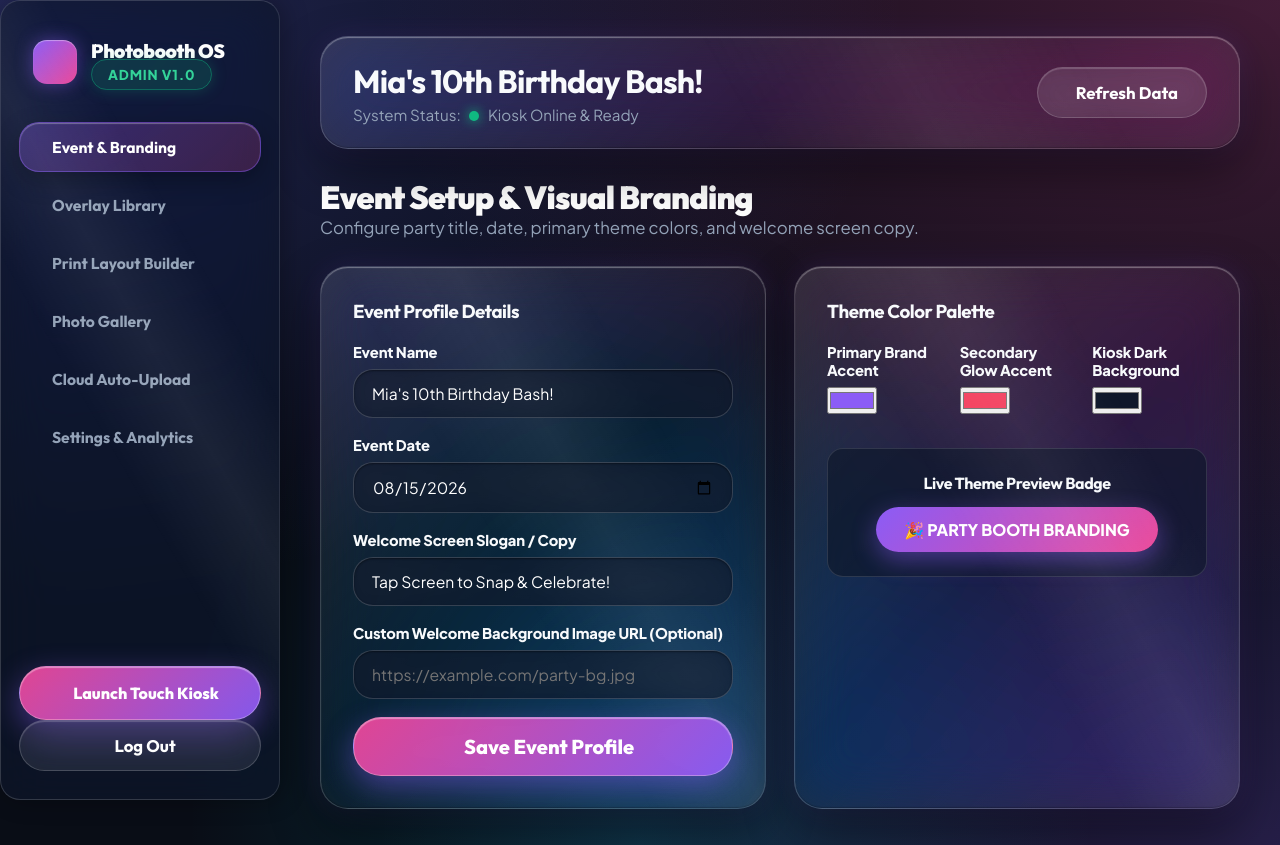
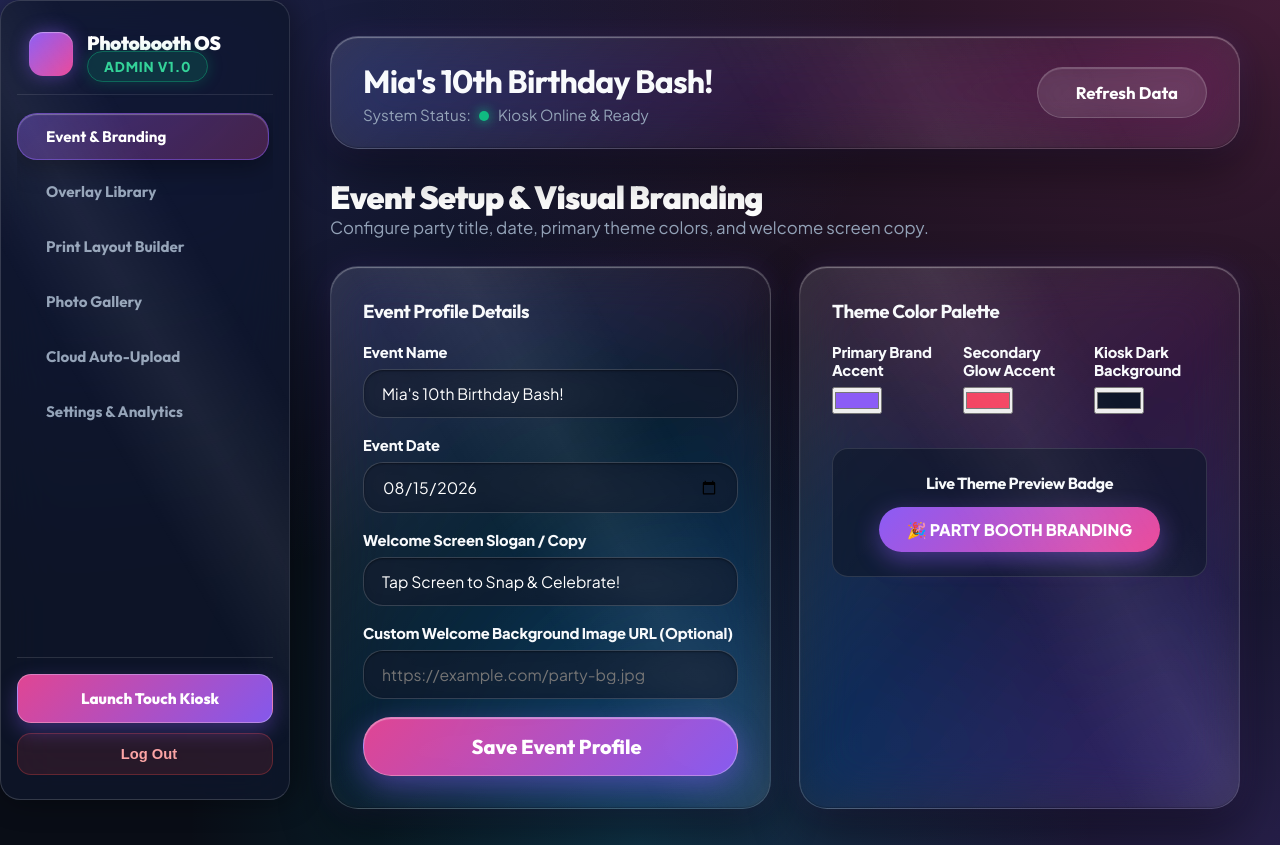
Before and after one commit to Gabs64/photobooth-system, a website: page public/admin/index.html in a window 1280 px wide. Drawn offline with nearby package versions, Linux system fonts and the light colour scheme.

Commit message:
Fix Admin Portal sidebar layout and bottom-left button alignment

```diff
--- a/public/admin/admin.css
+++ b/public/admin/admin.css
@@ -2,7 +2,7 @@
 
 .admin-wrapper {
   display: grid;
-  grid-template-columns: 280px 1fr;
+  grid-template-columns: 290px 1fr;
   min-height: 100vh;
   background: var(--color-bg-dark);
   background-image: var(--color-bg-mesh);
@@ -11,27 +11,29 @@
 
 /* Sidebar Navigation Rail */
 .admin-sidebar {
-  padding: 28px 18px;
+  padding: 24px 16px;
   display: flex;
   flex-direction: column;
-  justify-content: space-between;
-  background: rgba(15, 23, 42, 0.7);
-  backdrop-filter: blur(24px) saturate(180%);
-  -webkit-backdrop-filter: blur(24px) saturate(180%);
+  background: rgba(15, 23, 42, 0.82);
+  backdrop-filter: blur(28px) saturate(180%);
+  -webkit-backdrop-filter: blur(28px) saturate(180%);
   border-right: 1px solid rgba(255, 255, 255, 0.12);
   position: sticky;
   top: 0;
   height: 100vh;
+  max-height: 100vh;
   z-index: 20;
-  box-shadow: 4px 0 25px rgba(0, 0, 0, 0.3);
+  box-shadow: 4px 0 30px rgba(0, 0, 0, 0.4);
+  overflow: hidden;
 }
 
 .sidebar-brand {
   display: flex;
   align-items: center;
   gap: 14px;
-  padding: 10px 14px;
-  margin-bottom: 28px;
+  padding: 6px 12px 18px;
+  border-bottom: 1px solid rgba(255, 255, 255, 0.1);
+  margin-bottom: 18px;
 }
 
 .brand-icon {
@@ -58,20 +60,30 @@
   flex-direction: column;
   gap: 8px;
   flex: 1;
+  overflow-y: auto;
+  padding-right: 4px;
+}
+
+.sidebar-nav::-webkit-scrollbar {
+  width: 4px;
+}
+.sidebar-nav::-webkit-scrollbar-thumb {
+  background: rgba(255, 255, 255, 0.15);
+  border-radius: 4px;
 }
 
 .nav-item {
   background: transparent;
   color: var(--color-text-muted);
   border: 1px solid transparent;
-  padding: 14px 18px;
+  padding: 13px 16px;
   border-radius: var(--border-radius-md);
   font-family: var(--font-heading);
-  font-size: 0.98rem;
+  font-size: 0.95rem;
   font-weight: 700;
   display: flex;
   align-items: center;
-  gap: 14px;
+  gap: 12px;
   cursor: pointer;
   transition: all 0.25s ease;
   text-align: left;
@@ -86,16 +98,63 @@
 
 .nav-item.active {
   color: #FFF;
-  background: linear-gradient(135deg, rgba(139, 92, 246, 0.3) 0%, rgba(236, 72, 153, 0.2) 100%);
-  border: 1px solid rgba(139, 92, 246, 0.45);
-  box-shadow: 0 8px 24px rgba(0, 0, 0, 0.3), inset 0 1px 1px rgba(255, 255, 255, 0.3);
+  background: linear-gradient(135deg, rgba(139, 92, 246, 0.35) 0%, rgba(236, 72, 153, 0.25) 100%);
+  border: 1px solid rgba(139, 92, 246, 0.5);
+  box-shadow: 0 8px 24px rgba(0, 0, 0, 0.35), inset 0 1px 1px rgba(255, 255, 255, 0.3);
+}
+
+/* Sidebar Footer & Bottom Left Action Buttons */
+.sidebar-footer {
+  margin-top: auto;
+  display: flex;
+  flex-direction: column;
+  gap: 10px;
+  padding-top: 16px;
+  border-top: 1px solid rgba(255, 255, 255, 0.12);
 }
 
 .btn-kiosk-launch {
   width: 100%;
-  padding: 16px;
-  font-size: 1rem;
+  padding: 14px 16px;
+  font-size: 0.95rem;
+  font-weight: 800;
   text-decoration: none;
+  display: flex;
+  align-items: center;
+  justify-content: center;
+  gap: 10px;
+  border-radius: 14px;
+  box-shadow: 0 8px 20px rgba(139, 92, 246, 0.35);
+  transition: all 0.25s ease;
+}
+
+.btn-kiosk-launch:hover {
+  transform: translateY(-2px);
+  box-shadow: 0 12px 28px rgba(139, 92, 246, 0.5);
+}
+
+.btn-logout {
+  width: 100%;
+  padding: 12px 16px;
+  font-size: 0.92rem;
+  font-weight: 700;
+  display: flex;
+  align-items: center;
+  justify-content: center;
+  gap: 8px;
+  border-radius: 14px;
+  background: rgba(239, 68, 68, 0.12);
+  border: 1px solid rgba(239, 68, 68, 0.3);
+  color: #FCA5A5;
+  cursor: pointer;
+  transition: all 0.25s ease;
+}
+
+.btn-logout:hover {
+  background: rgba(239, 68, 68, 0.25);
+  border-color: rgba(239, 68, 68, 0.5);
+  color: #FFFFFF;
+  transform: translateY(-1px);
 }
 
 /* Main Content Area */
--- a/public/admin/index.html
+++ b/public/admin/index.html
@@ -83,10 +83,10 @@
       </nav>
 
       <div class="sidebar-footer">
-        <a href="/kiosk" target="_blank" class="btn-primary btn-kiosk-launch mb-8">
+        <a href="/kiosk" target="_blank" class="btn-primary btn-kiosk-launch">
           <i data-lucide="external-link"></i> Launch Touch Kiosk
         </a>
-        <button id="btn-admin-logout" class="btn-secondary btn-logout" style="width: 100%; justify-content: center;">
+        <button id="btn-admin-logout" class="btn-logout">
           <i data-lucide="log-out"></i> Log Out
         </button>
       </div>
```
